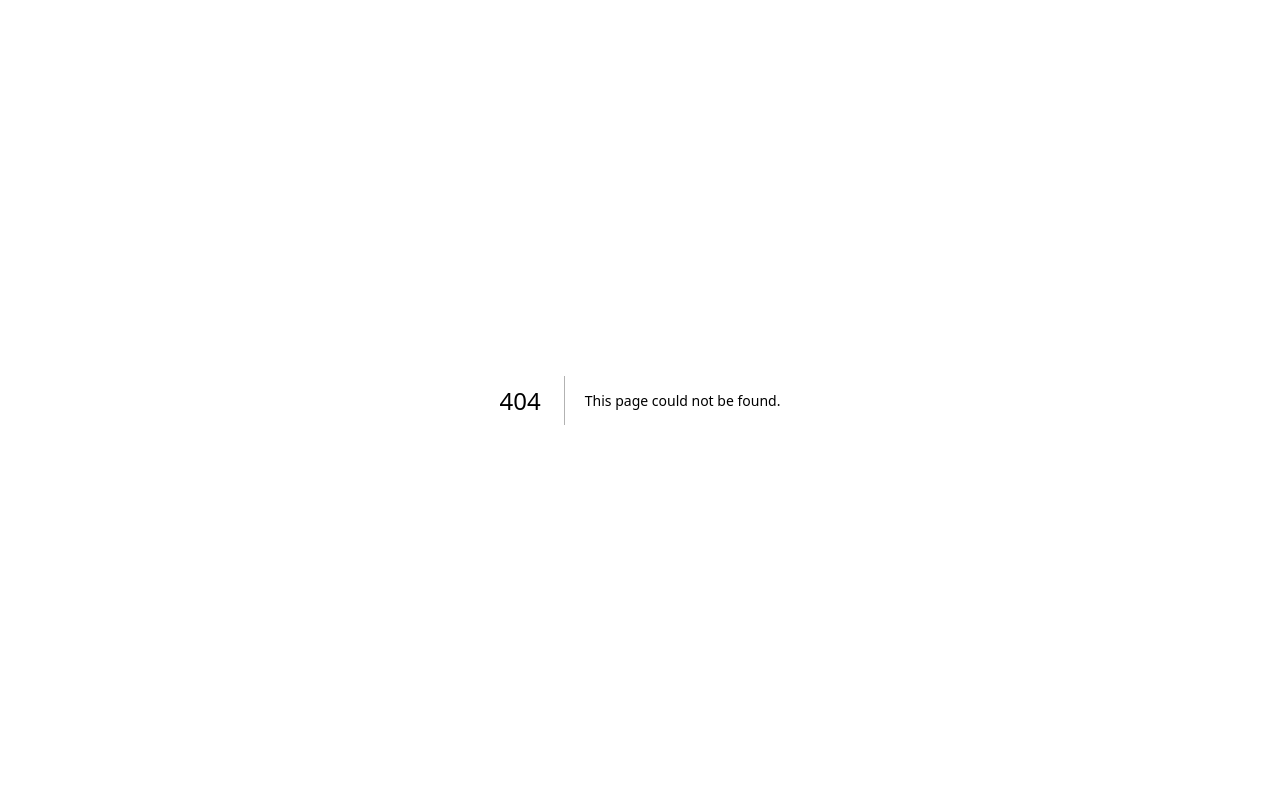
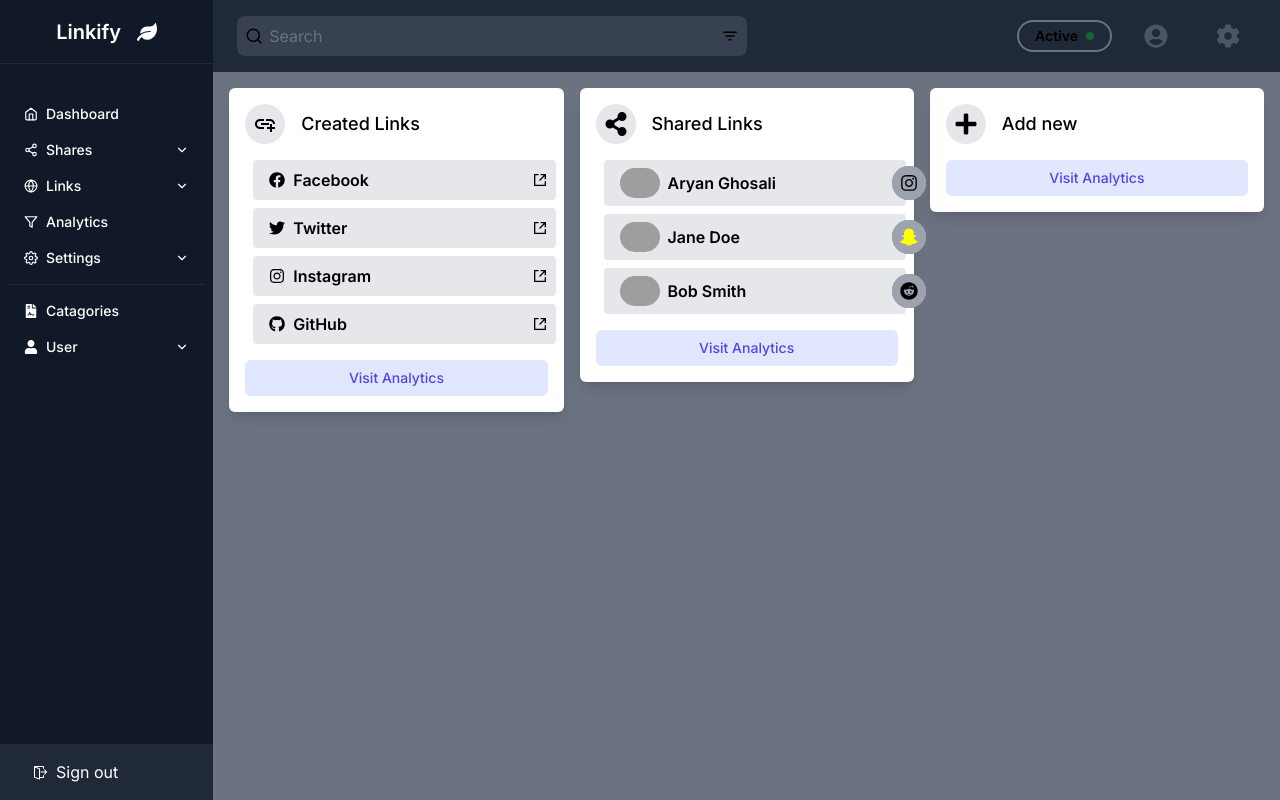
Before and after one commit to Krisna07/linkifyapp, a Next.js app: page /dashboard in a window 1280 px wide. Before the commit this address had no page. Built offline with nearby package versions, Linux system fonts and the light colour scheme; grey boxes are pictures that could not be loaded.

Commit message:
dahboard

```diff
--- a/package.json
+++ b/package.json
@@ -13,6 +13,7 @@
     "@types/react": "18.2.0",
     "@types/react-dom": "18.2.0",
     "autoprefixer": "10.4.14",
+    "classnames": "^2.3.2",
     "eslint": "8.39.0",
     "eslint-config-next": "13.3.1",
     "icons": "^1.0.0",
--- /dev/null
+++ b/src/app/components/pagenav.tsx
@@ -0,0 +1,40 @@
+import React from "react";
+
+import { FaUserCircle, FaCog } from "react-icons/fa";
+import Button from "./ui/Button";
+import { FiSearch } from "react-icons/fi";
+import { RiFilter3Line } from "react-icons/ri";
+
+// interface NavbarProps {
+//   activeMenu: string;
+//   onMenuChange: (menu: string) => void;
+// }
+
+const Navbar: React.FC = () => {
+  return (
+    <nav className="flex justify-between items-center py-4 px-6 bg-gray-800">
+      <div className="w-2/4 flex justify-center items-center relative">
+        <input
+          type="text"
+          className="px-8 py-2 w-full rounded-lg bg-gray-700 text-white placeholder-gray-500 focus:outline-none focus:ring focus:ring-gray-500 focus:ring-[1px]"
+          placeholder="Search"
+        />
+        <FiSearch size={18} className="absolute left-2 text-bold" />
+        <RiFilter3Line size={18} className="absolute right-2 text-bold" />
+      </div>
+      <div className="flex items-center gap-4">
+        <div className="flex items-center text-sm  rounded-full border-2 border-gray-500 gap-2 px-4 py-[4px] hover:bg-white hover:text-black font-[600]">
+          Active <div className="bg-green-800 w-2 h-2 rounded-full"></div>
+        </div>
+        <Button variant="icon">
+          <FaUserCircle size={24} />
+        </Button>
+        <Button variant="icon">
+          <FaCog size={24} />
+        </Button>
+      </div>
+    </nav>
+  );
+};
+
+export default Navbar;
--- a/src/app/components/sidenav.tsx
+++ b/src/app/components/sidenav.tsx
@@ -57,7 +57,7 @@ const Sidenav: React.FC<SidenavProps> = () => {
     },
     {
       title: "Shares",
-      path: "/dashboard",
+      path: "/shares",
       icon: <FiShare2 />,
       submenu: [
         {
@@ -128,7 +128,7 @@ const Sidenav: React.FC<SidenavProps> = () => {
     },
     {
       title: "Catagories",
-      path: "/catac",
+      path: "/gggge",
       icon: <FaFileContract />,
     },
     {
@@ -166,7 +166,7 @@ const Sidenav: React.FC<SidenavProps> = () => {
             {menuItems.map((menuItem) => (
               <div key={menuItem.path}>
                 <Link
-                  href={""}
+                  href={menuItem.path}
                   className="flex items-center px-4 py-2 text-sm font-medium rounded-md hover:bg-gray-800 transition-all"
                 >
                   {menuItem.icon}
@@ -188,7 +188,7 @@ const Sidenav: React.FC<SidenavProps> = () => {
                   <div className="ml-8 transition-all">
                     {menuItem.submenu.map((submenuItem) => (
                       <Link
-                        key={submenuItem.path}
+                        key={submenuItem.title}
                         href={""}
                         className="block px-4 py-2 text-sm rounded-md hover:bg-gray-800 flex items-center gap-2"
                       >
@@ -196,6 +196,9 @@ const Sidenav: React.FC<SidenavProps> = () => {
                       </Link>
                     ))}
                   </div>
+                )}
+                {menuItems.indexOf(menuItem) === 4 && (
+                  <div className="border-t border-gray-800 my-2"></div>
                 )}
               </div>
             ))}
--- /dev/null
+++ b/src/app/components/ui/Button.tsx
@@ -0,0 +1,36 @@
+import React from "react";
+import { IconType } from "react-icons";
+import { ButtonHTMLAttributes } from "react";
+import cx from "classnames";
+
+type ButtonProps = ButtonHTMLAttributes<HTMLButtonElement> & {
+  variant?: "primary" | "secondary" | "icon";
+  icon?: IconType;
+  href?: LinkStyle;
+};
+
+const Button: React.FC<ButtonProps> = ({
+  variant = "primary",
+  icon: Icon,
+  children,
+  ...props
+}) => {
+  const buttonClassNames = cx(
+    "px-4 py-2 font-medium rounded-md focus:outline-none",
+    {
+      "text-white bg-indigo-600 hover:bg-indigo-700": variant === "primary",
+      "text-indigo-600 bg-indigo-100 hover:bg-indigo-200 text-sm":
+        variant === "secondary",
+      "text-gray-600 hover:bg-gray-100": variant === "icon",
+    }
+  );
+
+  return (
+    <button className={buttonClassNames} {...props}>
+      {Icon && <Icon className="inline-block mr-2 text-lg align-middle" />}
+      {children}
+    </button>
+  );
+};
+
+export default Button;
--- /dev/null
+++ b/src/app/components/ui/Linkscard.tsx
@@ -0,0 +1,89 @@
+import Image from "next/image";
+import Link from "next/link";
+import React from "react";
+import { IoIosLink } from "react-icons/io";
+import { RiShareBoxLine } from "react-icons/ri";
+import Button from "./Button";
+
+interface CardProps {
+  link: {
+    title: string;
+    urls: {
+      title: string;
+      url: string;
+      icon: JSX.Element;
+    }[];
+    description: string;
+    icon: JSX.Element;
+    peoples: {
+      username: string;
+      LinkShared: {
+        name: string;
+        id: number;
+        sharedApp: JSX.Element;
+      }[];
+      imageLink: string;
+    }[];
+  };
+}
+
+export const Card: React.FC<CardProps> = ({ link }) => {
+  return (
+    <div className="bg-white rounded-md p-4 shadow-lg grid gap-2 text-black">
+      <div className="flex items-center text-black">
+        <div className="bg-gray-200 p-2 rounded-full">{link.icon}</div>
+        <h3 className="ml-4 text-lg font-medium ">{link.title}</h3>
+      </div>
+      <ul>
+        {link.urls
+          ? link.urls.slice(0, 4).map((url) => (
+              <li
+                key={url.url}
+                className=" relative text-black font-[600] w-full flex items-center gap-2 bg-gray-200 hover:bg-gray-300 m-2 px-4 py-2 box-border rounded"
+              >
+                {url.icon}
+                <Link href={url.url}>{url.title}</Link>
+                <RiShareBoxLine className="absolute right-2" />
+              </li>
+            ))
+          : ""}
+        {link.peoples
+          ? link.peoples.slice(0, 3).map((people) => (
+              <li
+                key={people.username}
+                className={
+                  "relative text-black font-[600] w-full flex justify-between items-center gap-2 bg-gray-200 hover:bg-gray-300 m-2 px-4 py-2 box-border rounded"
+                }
+              >
+                <div className="flex items-center gap-2">
+                  <img
+                    src={people.imageLink}
+                    alt="userimage"
+                    width={40}
+                    height={40}
+                    className="rounded-full"
+                  />
+                  {people.username}
+                </div>
+                {people.LinkShared
+                  ? people.LinkShared.splice(0, 3).map((shared) => (
+                      <span
+                        key={shared.id}
+                        className="text-lg bg-gray-400 rounded-full p-2 absolute"
+                        style={{
+                          right: `${people.LinkShared.indexOf(shared) * 20}px`,
+                        }}
+                      >
+                        {shared.sharedApp}
+                      </span>
+                    ))
+                  : ""}
+              </li>
+            ))
+          : ""}
+      </ul>
+
+      <Button variant="secondary">Visit Analytics</Button>
+    </div>
+  );
+};
--- /dev/null
+++ b/src/app/dashboard/page.tsx
@@ -0,0 +1,144 @@
+import React from "react";
+import { Card } from "../components/ui/Linkscard";
+import {
+  FaFacebook,
+  FaGithub,
+  FaGoogle,
+  FaInstagram,
+  FaPlus,
+  FaReddit,
+  FaShareAlt,
+  FaSnapchat,
+  FaSnapchatGhost,
+  FaTwitch,
+  FaTwitter,
+  FaYoutube,
+} from "react-icons/fa";
+import { MdAddLink } from "react-icons/md";
+
+const links = [
+  {
+    title: "Created Links",
+    id: 1,
+    icon: <MdAddLink size={24} />,
+    peoples: [],
+    urls: [
+      {
+        title: "Facebook",
+        url: "https://www.facebook.com",
+        icon: <FaFacebook />,
+      },
+      {
+        title: "Twitter",
+        url: "https://www.twitter.com",
+        icon: <FaTwitter />,
+      },
+      {
+        title: "Instagram",
+        url: "https://www.instagram.com",
+        icon: <FaInstagram />,
+      },
+      {
+        title: "GitHub",
+        url: "https://www.github.com",
+        icon: <FaGithub />,
+      },
+    ],
+  },
+  {
+    title: "Shared Links",
+    id: 2,
+    icon: <FaShareAlt size={24} />,
+    urls: [],
+    peoples: [
+      {
+        username: "Aryan Ghosali",
+        LinkShared: [
+          {
+            name: "facebook",
+            id: 1,
+            sharedApp: <FaFacebook />,
+          },
+          {
+            name: "Snapchat",
+            id: 2,
+            sharedApp: <FaSnapchat />,
+          },
+          {
+            name: "Instagram",
+            id: 3,
+            sharedApp: <FaInstagram />,
+          },
+        ],
+        imageLink: "https://randomuser.me/api/portraits/women/59.jpg",
+      },
+      {
+        username: "Jane Doe",
+        LinkShared: [
+          {
+            name: "Facebook",
+            id: 4,
+            sharedApp: <FaFacebook />,
+          },
+          {
+            name: "Instagram",
+            id: 6,
+            sharedApp: <FaInstagram color="purple" />,
+          },
+          {
+            name: "Snapchat",
+            id: 7,
+            sharedApp: <FaSnapchatGhost color="yellow" />,
+          },
+        ],
+        imageLink: "https://randomuser.me/api/portraits/lego/1.jpg",
+      },
+      {
+        username: "Bob Smith",
+
+        LinkShared: [
+          {
+            name: "YouTube",
+            id: 8,
+            sharedApp: <FaYoutube />,
+          },
+          {
+            name: "Twitch",
+            id: 9,
+            sharedApp: <FaTwitch />,
+          },
+          {
+            name: "Reddit",
+            id: 11,
+            sharedApp: <FaReddit />,
+          },
+        ],
+        imageLink: "https://randomuser.me/api/portraits/men/35.jpg",
+      },
+    ],
+  },
+  {
+    title: "Add new",
+    id: 3,
+    icon: <FaPlus size={24} />,
+
+    description:
+      "From breaking news and entertainment to sports and politics, get the full story.",
+  },
+];
+
+export default function Dashboard() {
+  return (
+    <div className="w-full flex flex-col gap-8">
+      <div className="w-full flex  items-center">
+        <div className="w-full grid grid-cols-3 gap-4 box-border">
+          {links.map((link) => (
+            <div key={link.id}>
+              <Card link={link} />
+            </div>
+          ))}
+        </div>
+      </div>
+    </div>
+  );
+}
--- a/src/app/layout.tsx
+++ b/src/app/layout.tsx
@@ -1,5 +1,7 @@
 import "./globals.css";
 import { Inter } from "next/font/google";
+import Sidenav from "./components/sidenav";
+import Navbar from "./components/pagenav";
 
 const inter = Inter({ subsets: ["latin"] });
 
@@ -15,7 +17,18 @@ export default function RootLayout({
 }) {
   return (
     <html lang="en">
-      <body className={inter.className}>{children}</body>
+      <body className={inter.className}>
+        <div className="grid grid-cols-6 grid-rows-[auto, auto ] gap-0 h-screen box-border">
+          <div className="col-span-1 bg-gray-800">
+            <Sidenav menuItems={[]} />
+          </div>
+
+          <main className="col-span-5 w-full flex flex-col bg-gray-500 ">
+            <Navbar />
+            <div className="p-4 box-border"> {children}</div>
+          </main>
+        </div>
+      </body>
     </html>
   );
 }
--- a/src/app/page.tsx
+++ b/src/app/page.tsx
@@ -5,9 +5,5 @@ import Sidenav from "./components/sidenav";
 const inter = Inter({ subsets: ["latin"] });
 
 export default function Home() {
-  return (
-    <main>
-      <Sidenav />
-    </main>
-  );
+  return <main></main>;
 }
```
Also changed, not shown: 1 other file (tests, documents, lock files or other folders).
